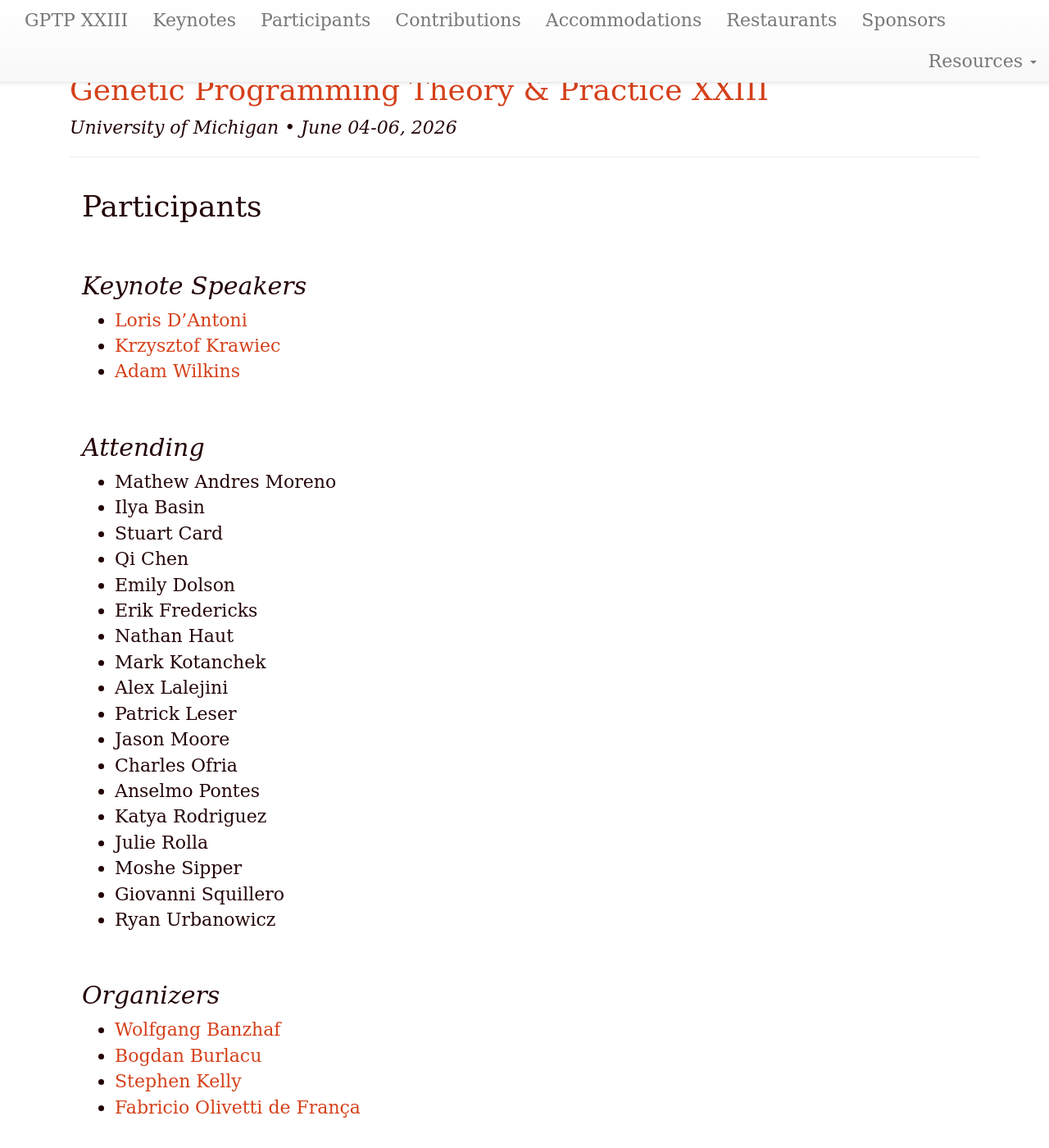
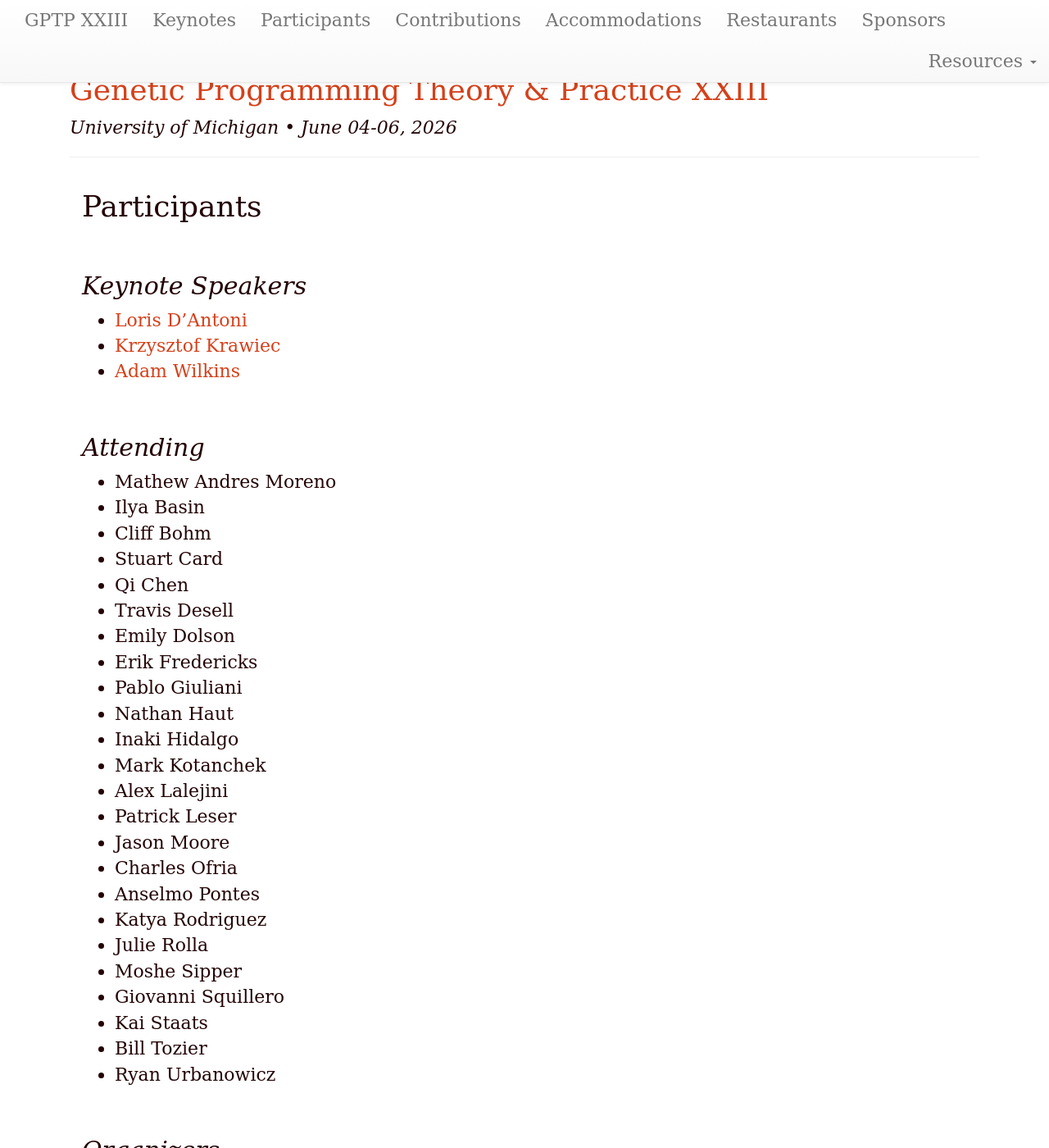
Before and after one commit to GPTP-workshop/gptp-workshop.github.io, a Jekyll site: the page built from attendees.md, in a window 1280 px wide and 1400 px high. Shown: the whole window at 82% size. Built offline with Jekyll 4.4.1, drawn with Linux system fonts in a browser that asks for light colours.

Commit message:
update attendees

```diff
--- a/attendees.md
+++ b/attendees.md
@@ -15,11 +15,15 @@ year: 2026
 
 - Mathew Andres Moreno
 - Ilya Basin
+- Cliff Bohm
 - Stuart Card
 - Qi Chen
+- Travis Desell
 - Emily Dolson
 - Erik Fredericks
+- Pablo Giuliani
 - Nathan Haut
+- Inaki Hidalgo
 - Mark Kotanchek
 - Alex Lalejini
 - Patrick Leser
@@ -30,6 +34,8 @@ year: 2026
 - Julie Rolla
 - Moshe Sipper
 - Giovanni Squillero
+- Kai Staats
+- Bill Tozier
 - Ryan Urbanowicz
 
 ## Organizers
```
